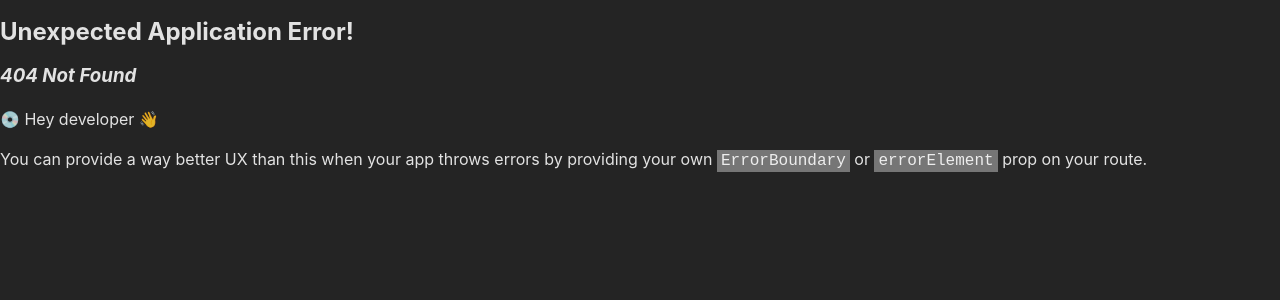
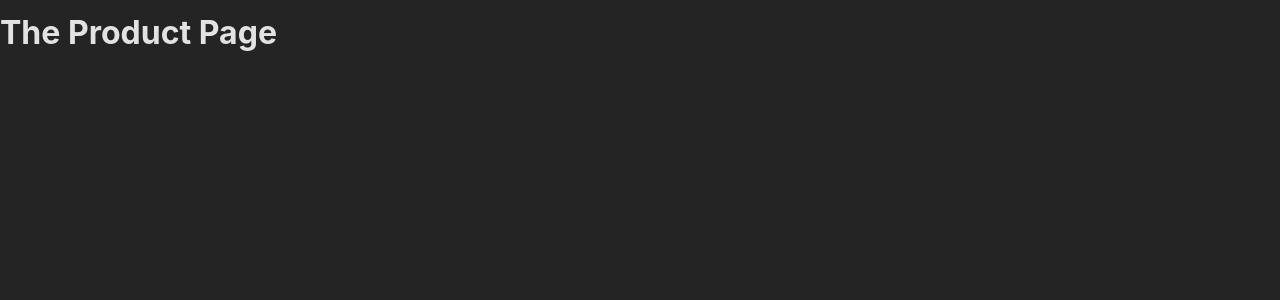
Before and after one commit to kizuyoko/Learning, a React (Create React App) app in the folder routing/: page /products in a window 1280 px wide. Before the commit this address had no page. Shown: the top 300 px of the page. Built offline with nearby package versions, Linux system fonts and the light colour scheme.

Commit message:
445. Adding a Second Route

```diff
--- a/routing/src/App.js
+++ b/routing/src/App.js
@@ -1,9 +1,10 @@
 import { createBrowserRouter, RouterProvider } from 'react-router-dom';
 import HomePage from './pages/Home';
+import Products from './pages/Products';
 
 const router = createBrowserRouter([
   { path: '/', element: <HomePage />},
-  {}
+  { path: '/products', element: <Products />}
 ])
 
 function App() {
--- /dev/null
+++ b/routing/src/pages/Products.js
@@ -0,0 +1,5 @@
+function Products() {
+  return <h1>The Product Page</h1>;
+}
+
+export default Products;
```
